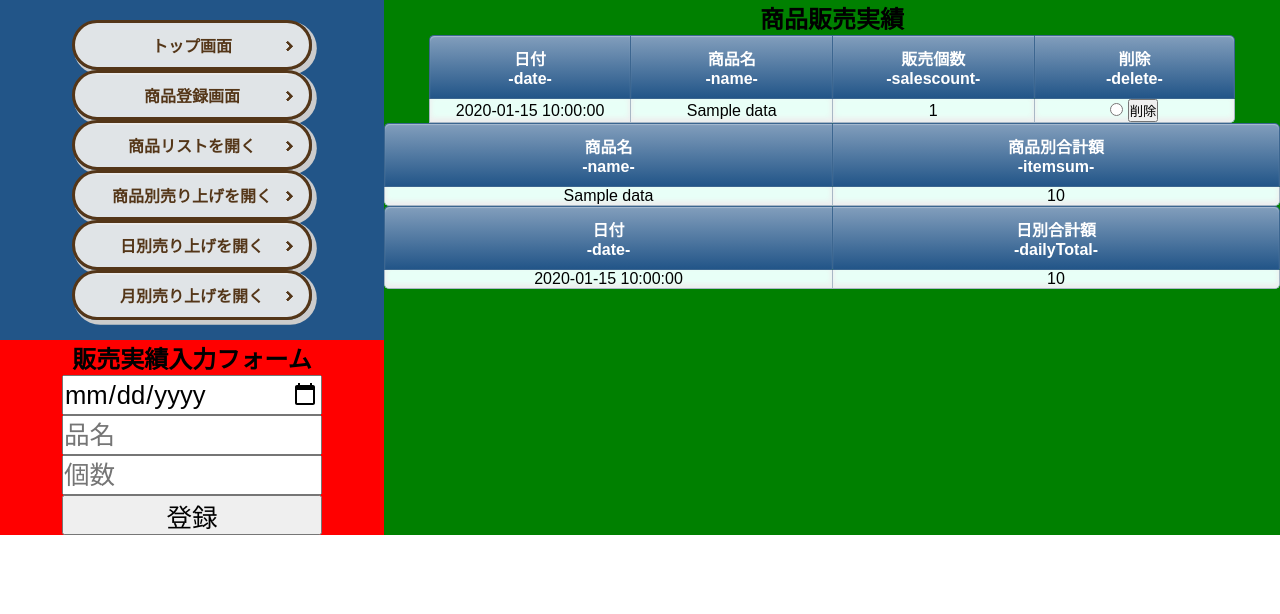
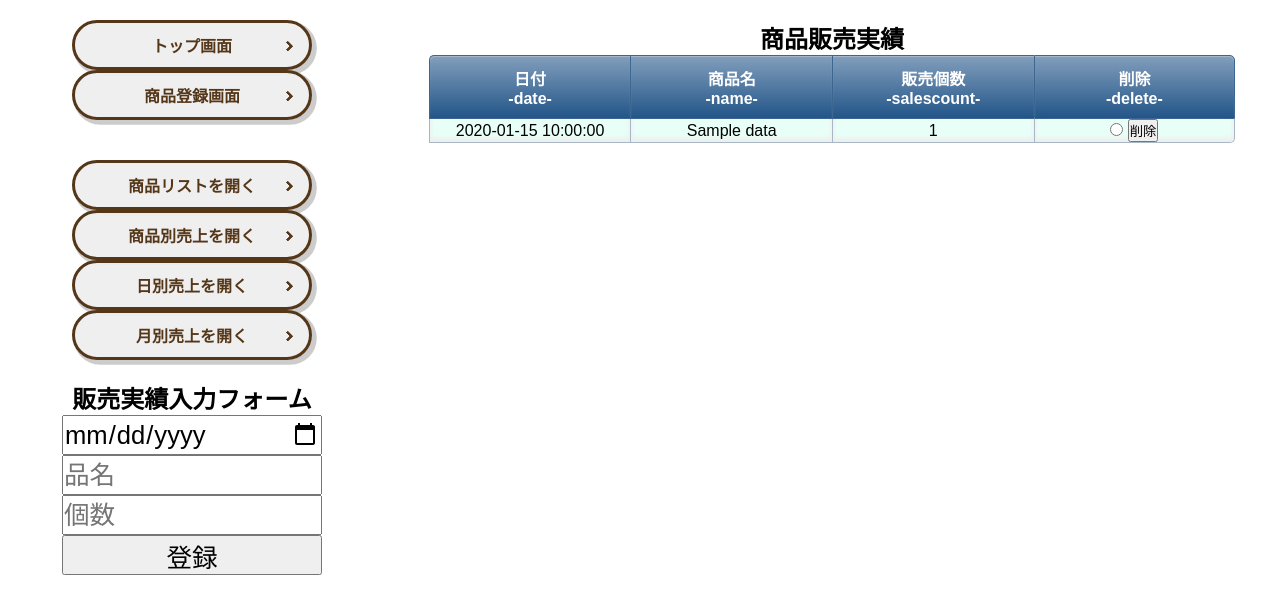
Before and after one commit to pythonmemocho/salesmanagement, a Flask app: template templates/sales.html in a window 1280 px wide. Shown: the top 614 px of the page. Run offline with Flask 2, Linux system fonts and the light colour scheme; the template is opened without the code that fills it: most values are stand-ins (such as "Sample title", 1, 10 or a date in 2020).

Commit message:
20220819

```diff
--- a/static/main.js
+++ b/static/main.js
@@ -12,3 +12,13 @@ $('#js-sales').on('click',function(e){
     $('.sales-container').slideToggle();
     $('.item-container').slideToggle();
 });
+$('#js-day').on('click',function(e){
+    e.preventDefault();
+    $('.daily-container').slideToggle();
+    $('.item-container').slideToggle();
+});
+$('#js-month').on('click',function(e){
+    e.preventDefault();
+    $('.monthly-container').slideToggle();
+    $('.item-container').slideToggle();
+});
--- a/static/styles.css
+++ b/static/styles.css
@@ -20,10 +20,11 @@
   flex-direction: column;
   align-items: center;
   justify-content: center;
-  background-color: #225588;
   padding: 20px 0;
 }
-
+.button_solid017:nth-child(2) {
+  margin-bottom: 40px;
+}
 .button_solid017 a {
   position: relative;
   display: flex;
@@ -62,12 +63,10 @@
 
 .left-column {
   width: 30%;
-  background-color: red;
 }
 
 .right-column {
   width: 70%;
-  background-color: green;
   position: relative;
 }
 /* form-style
@@ -84,12 +83,19 @@
   font-size: 1.6rem;
 }
 
-/* menu.index
--------------------------------*/
 .item-container {
   margin: 0 auto;
   width: 90%;
   text-align: center;
+  padding-top: 20px;
+}
+.form-title {
+  text-align: center;
+}
+/* menu.index
+-------------------------------*/
+.main-title {
+  font-size: 2.4rem;
 }
 
 /* sales.index
@@ -99,11 +105,13 @@
   justify-content: center;
 }
 
-.menu-container {
+.menu-container,
+.sales-container,
+.daily-container,
+.monthly-container {
   position: absolute;
   top: 0;
   left: 0;
-  background-color: red;
   display: none;
   width: 40%;
 }
--- a/templates/index.html
+++ b/templates/index.html
@@ -3,7 +3,7 @@
 <div class="wrapper">
         <div class="left-column">
                 <div class="button-container">
-                        <p class="button_solid017"><a href="{{ url_for('items') }}">メニュー登録画面</a></p>
+                        <p class="button_solid017"><a href="{{ url_for('items') }}">商品名登録画面</a></p>
                         <p class="button_solid017"><a href="{{ url_for('sales') }}">販売実績登録画面</a></p>
                 </div><!-- /.button-container -->
         </div><!-- /.left-column -->
--- a/templates/itemsList.html
+++ b/templates/itemsList.html
@@ -26,7 +26,7 @@
                 <tr>
                     <form method="post" action="{{ url_for('delete',key='items') }}">
                         <td>{{ data.name }}</td>
-                        <td>{{ data.price }}</td>
+                        <td>{{ "{:,d}".format(data.price) }}</td>
                         <td class="delete_btn">
                             <input type="radio" name="id" value="{{ data.id }}" required>
                             <input class="btn" type="submit" value="削除">
--- a/templates/sales.html
+++ b/templates/sales.html
@@ -6,9 +6,9 @@
                 <p class="button_solid017"><a href="{{ url_for('index') }}">トップ画面</a></p>
                 <p class="button_solid017"><a href="{{ url_for('items') }}">商品登録画面</a></p>
                 <p class="button_solid017"><a href="#" id="js-items">商品リストを開く</a></p>
-                <p class="button_solid017"><a href="#" id="js-sales">商品別売り上げを開く</a></p>
-                <p class="button_solid017"><a href="#" id="js-day">日別売り上げを開く</a></p>
-                <p class="button_solid017"><a href="#" id="js-month">月別売り上げを開く</a></p>
+                <p class="button_solid017"><a href="#" id="js-sales">商品別売上を開く</a></p>
+                <p class="button_solid017"><a href="#" id="js-day">日別売上を開く</a></p>
+                <p class="button_solid017"><a href="#" id="js-month">月別売上を開く</a></p>
             </div>
             <div class="sales-container-top">
                 <div class="form-container">
@@ -69,6 +69,7 @@
 
             <div class="sales-container">
                 <div>
+                    <h2 class="form-title">商品別売上</h2><!-- /.form-title -->
                     <table>
                         <tr>
                             <th>商品名<br>-name-</th>
@@ -77,13 +78,15 @@
                         {% for data in join_db %}
                         <tr>
                             <td>{{ data.name }}</td>
-                            <td>{{ data.sum }}</td>
+                            <td>{{ "{:,d}".format(data.sum) }}</td>
                         </tr>
                         {% endfor %}
                     </table>
                 </div>
-
+            </div>
+            <div class="daily-container">
                 <div>
+                    <h2 class="form-title">日別売上</h2><!-- /.form-title -->
                     <table>
                         <tr>
                             <th>日付<br>-date-</th>
@@ -92,16 +95,16 @@
                         {% for data in date_join_db %}
                         <tr>
                             <td>{{ data.date }}</td>
-                            <td>{{ data.sum }}</td>
+                            <td>{{ "{:,d}".format(data.sum) }}</td>
                         </tr>
                         {% endfor %}
                     </table>
                 </div>
-            </div>
-<!--
-            <div class="right__container">
+            </div><!-- /.daily-container -->
 
+            <div class="monthly-container">
                 <div>
+                    <h2 class="form-title">月別売上</h2><!-- /.form-title -->
                     <table>
                         <tr>
                             <th>月<br>-month-</th>
@@ -110,14 +113,13 @@
                         {% for data in monthlysum_db %}
                         <tr>
                             <td>{{ data.date }}</td>
-                            <td>{{ data.sum }}</td>
+                            <td>{{ "{:,d}".format(data.sum) }}</td>
                         </tr>
                         {% endfor %}
                     </table>
                 </div>
-            </div> -->
+            </div>
 
-        </div><!-- /.right-column -->
     </div><!-- /.wrapper -->
 
 {% endblock %}
```
Also changed, not shown: database.db.
